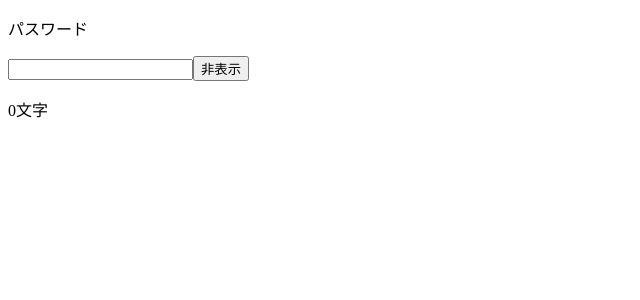
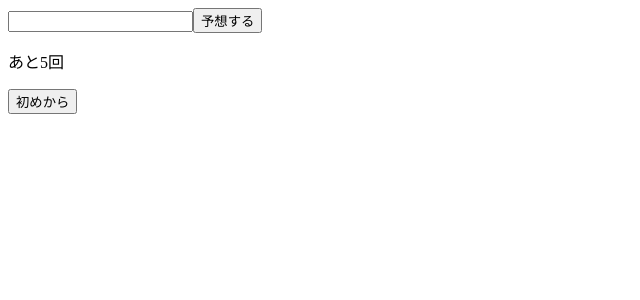
Before and after one commit to Fuka0102/react-tutorial2, a React (Create React App) app: page / in a window 1280 px wide. Shown: the top 300 px of the page, without its empty margins (0-640 px from the left). Built offline with nearby package versions, Linux system fonts and the light colour scheme.

Commit message:
[chapter4] 数当てゲーム（自力）

```diff
--- /dev/null
+++ b/src/guessNumber.jsx
@@ -0,0 +1,64 @@
+import React from 'react';
+
+const random = (max) => {
+  return Math.floor(Math.random() * Math.floor(max)) + 1;
+};
+
+function Guess(prop) {
+  const [val, setVal] = React.useState('');
+  const handleChange = (e) => setVal(e.target.value);
+
+  const judgeNumber = () => {
+    prop.onClick(Number(val));
+  };
+
+  return (
+    <>
+      <input value={val} type='text' onChange={handleChange} />
+      <button type='button' onClick={judgeNumber}>
+        予想する
+      </button>
+    </>
+  );
+}
+
+export function NumberGuessing() {
+  const max = 10;
+  const initialCount = 5;
+  const [answer, setAnswer] = React.useState(random(max));
+  const [count, setCount] = React.useState(initialCount);
+  const [message, setMessage] = React.useState('');
+
+  const judge = (num) => {
+    if (count === 0) return;
+
+    setCount(count - 1);
+
+    if (num === answer) {
+      setMessage('正解です!');
+    } else if (count === 1) {
+      setMessage('残念でした!　正解は' + answer);
+    } else if (num > answer) {
+      setMessage('もっと小さいです');
+    } else if (num < answer) {
+      setMessage('もっと大きいです');
+    }
+  };
+
+  const reply = () => {
+    setAnswer(random(max));
+    setCount(initialCount);
+    setMessage('');
+  };
+
+  return (
+    <>
+      <Guess onClick={judge} />
+      <p>{message}</p>
+      <p>あと{count}回</p>
+      <button type='button' onClick={reply}>
+        初めから
+      </button>
+    </>
+  );
+}
--- a/src/index.jsx
+++ b/src/index.jsx
@@ -3,9 +3,11 @@ import ReactDOM from 'react-dom/client';
 // import { list } from './displayList';
 // import { App } from './displayGif2';
 // import { App } from './form';
-import { App } from './passwordForm';
+// import { App } from './passwordForm';
+import { NumberGuessing } from './guessNumber';
 
 const root = ReactDOM.createRoot(document.getElementById('root'));
 // root.render(app);
 // root.render(list);
-root.render(<App />);
+// root.render(<App />);
+root.render(<NumberGuessing />);
```
